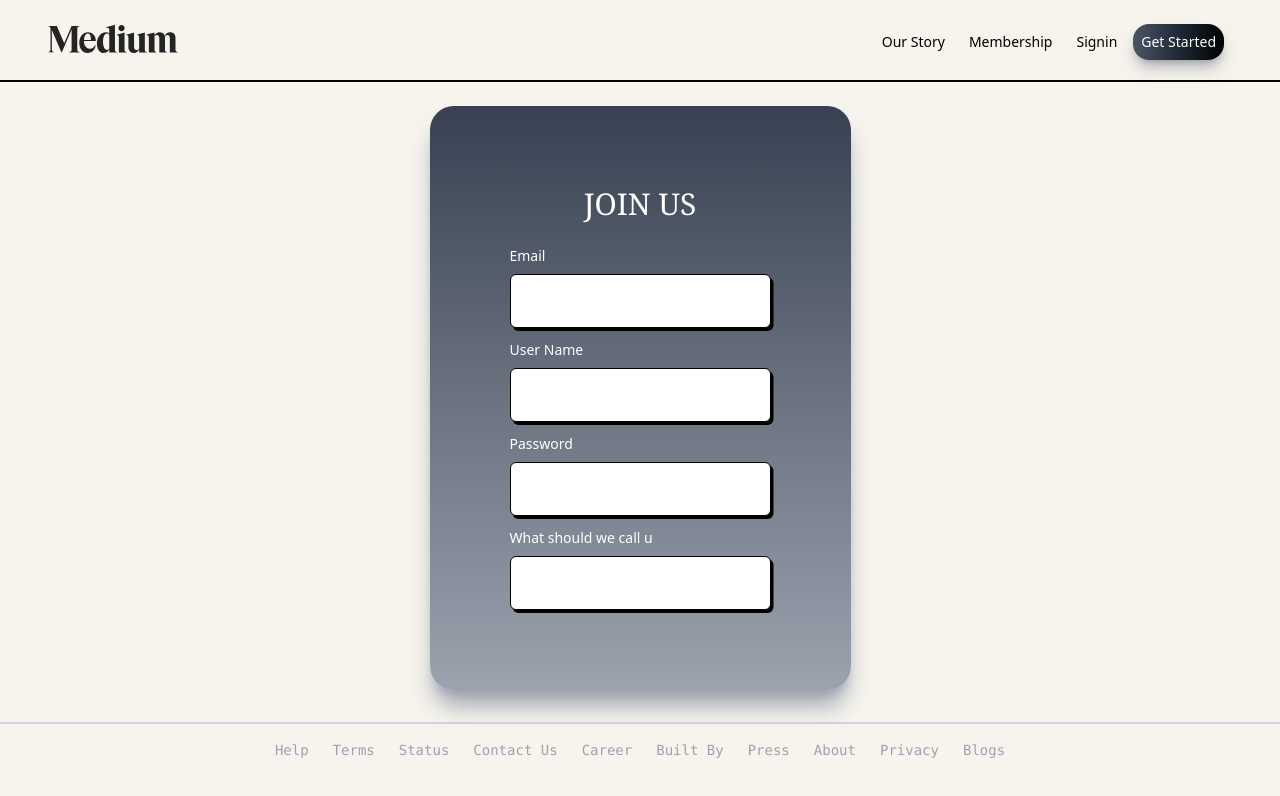
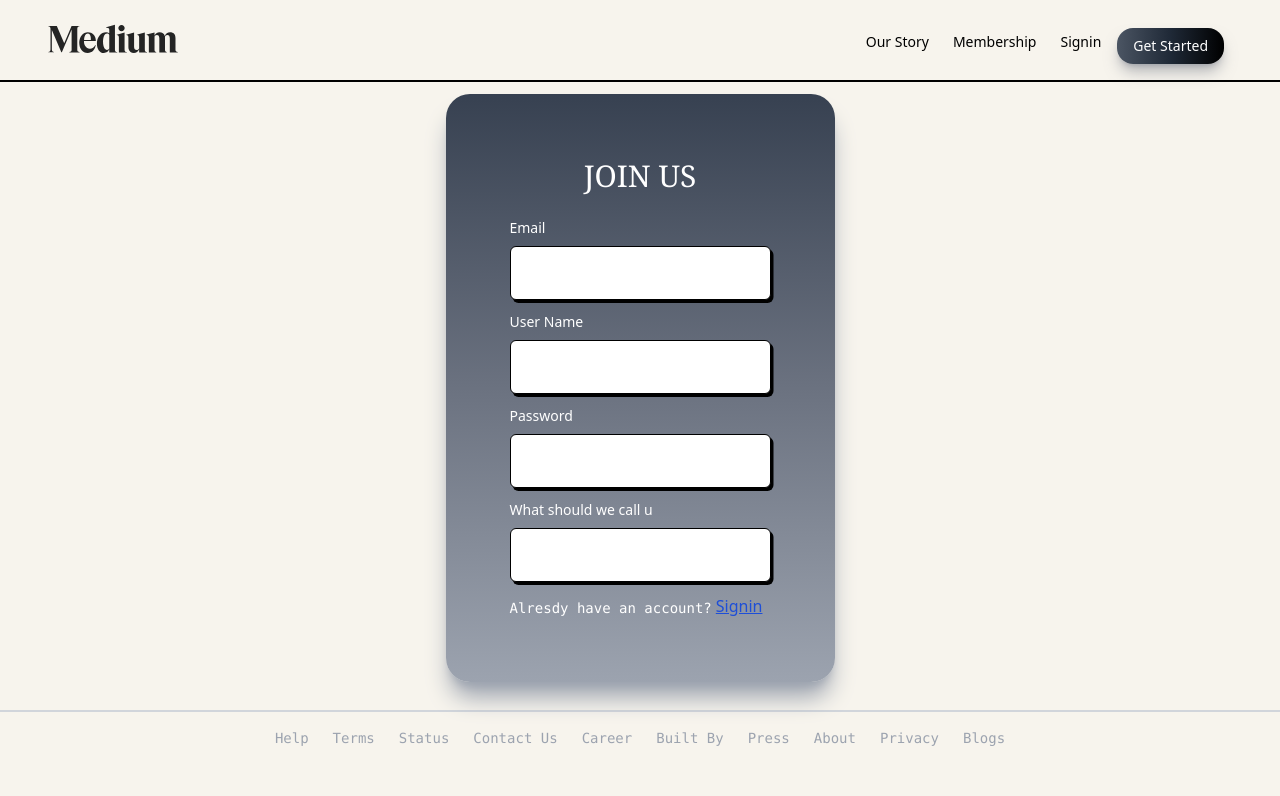
Before and after one commit to Aksh002/Medium_app_clone, a React (Vite) app in the folder Frontend/: page /signup in a window 1280 px wide. Shown: the top 796 px of the page. Built offline with nearby package versions, Linux system fonts and the light colour scheme.

Commit message:
Schedulded pusj of 21/1/25

```diff
--- a/Frontend/src/App.tsx
+++ b/Frontend/src/App.tsx
@@ -7,10 +7,13 @@ import { BrowserRouter,Route,Routes } from 'react-router-dom'
 import { FrontPage } from './pages/FrontPage'
 import { Draft } from './pages/Draft'
 import { Blog } from './pages/Blog'
+import { useState } from 'react'
+
+
 
 function App() {
   //const [count, setCount] = useState(0)
-
+  // const { login,setLogin }=  useState(false)
   return (
     <div>
       <BrowserRouter>
--- a/Frontend/src/components/Button.tsx
+++ b/Frontend/src/components/Button.tsx
@@ -4,7 +4,7 @@ const Button = () => {
   return (
     <StyledWrapper>
       <button>
-        <div className="svg-wrapper-1">
+        <div className="svg-wrapper-1 invisible sm:visible">
           <div className="svg-wrapper">
             <svg xmlns="http://www.w3.org/2000/svg" viewBox="0 0 24 24" width={35} height={28} className="icon">
               <path d="M22,15.04C22,17.23 20.24,19 18.07,19H5.93C3.76,19 2,17.23 2,15.04C2,13.07 3.43,11.44 5.31,11.14C5.28,11 5.27,10.86 5.27,10.71C5.27,9.33 6.38,8.2 7.76,8.2C8.37,8.2 8.94,8.43 9.37,8.8C10.14,7.05 11.13,5.44 13.91,5.44C17.28,5.44 18.87,8.06 18.87,10.83C18.87,10.94 18.87,11.06 18.86,11.17C20.65,11.54 22,13.13 22,15.04Z" />
--- a/Frontend/src/components/InputBox.tsx
+++ b/Frontend/src/components/InputBox.tsx
@@ -1,7 +1,7 @@
 export const InputBox=({props})=>{
     return <div>
-        <label className="block mb-2 text-sm font-medium text-white">{props}</label>
-        <input className="font-sans max-w-[1000px] p-3.5 text-base border-[1.5px] border-black rounded-md shadow-[2.5px_3px_0_black] outline-none transition ease duration-200 focus:shadow-[5.5px_7px_0_black]" />
+        <label className="block mb-2 text-sm font-normal sm:font-medium text-white">{props}</label>
+        <input className="font-sans max-w-[1000px] p-2 sm:p-3.5 text-base border-[1.5px] border-black rounded-md shadow-[2.5px_3px_0_black] outline-none transition ease duration-200 focus:shadow-[5.5px_7px_0_black]" />
     </div>
 }
 
--- a/Frontend/src/components/Onboarding.tsx
+++ b/Frontend/src/components/Onboarding.tsx
@@ -1,13 +1,21 @@
+import { Link } from "react-router-dom"
 import { InputBox } from "./InputBox"
-export const Onboarding=({props})=>{
+export const Onboarding=({props}:{type:'Signup'|'Signin'})=>{
     return <div>
         <div className="flex justify-center">
-                <div className="flex-col justify-center space-y-3 p-20 mb-4 mt-6 rounded-3xl  bg-gradient-to-b from-gray-700 via-gray-500 to-gray-400 border-black shadow-xl shadow-gray-400">
-                    <div className="font-serif text-3xl flex justify-center text-white  mb-6 font-medium  rounded-lg">{props=='Signin'?<span>WELCOME!!</span>:<span>JOIN US</span>}</div>
+                <div className="flex-col justify-center space-y-1 sm:space-y-3 p-10 sm:p-16 mb-3 mt-3 rounded-3xl  bg-gradient-to-b from-gray-700 via-gray-500 to-gray-400 border-black shadow-xl shadow-gray-400">
+                    <div className="font-serif text-lg sm:text-3xl flex justify-center text-white mb-6 font-normal sm:font-medium  rounded-lg">{props=='Signin'?<span>WELCOME!!</span>:<span>JOIN US</span>}</div>
                     <InputBox props={"Email"}></InputBox>
                     {props=='Signin'?<div></div>:<InputBox props={"User Name"}></InputBox>}
                     <InputBox props={"Password"}></InputBox>
                     {props=='Signin'?<div></div>:<InputBox props={"What should we call u"}></InputBox>}
+                    {props=='Signup'?<div className="flex space-x-1">
+                            <div className="text-white text-sm font-thin font-mono mt-1">Alresdy have an account?</div>
+                            <Link className="text-blue-700 underline " to={'/signin'}>Signin</Link>
+                        </div>:<div className="flex space-x-1">
+                            <div className="text-white text-sm font-thin font-mono mt-1">New Here?</div>
+                            <Link className="text-blue-700 underline" to={'/signup'}>Signup</Link>
+                        </div>}
                 </div>
             </div>
     </div>
--- a/Frontend/src/components/SignupButton.tsx
+++ b/Frontend/src/components/SignupButton.tsx
@@ -1,11 +1,11 @@
 export const SignupButton1=()=>{
     return <div>
-        <button type="button" className="text-white bg-gradient-to-r from-gray-600 via-gray-800 to-black hover:bg-gradient-to-br focus:ring-2 focus:outline-none focus:ring-gray-300 dark:focus:ring-gray-800 shadow-lg shadow-gray-500/50 dark:shadow-lg dark:shadow-gray-800/80 font-medium rounded-3xl text-sm sm:text-lg px-6 sm:px-10 py-2 text-center me-2 mb-2 ">Get Started</button>
+        <button type="button" className="text-white bg-gradient-to-r from-gray-600 via-gray-800 to-black hover:bg-gradient-to-br focus:ring-2 focus:outline-none focus:ring-gray-300 dark:focus:ring-gray-800 shadow-lg shadow-gray-500/50 dark:shadow-lg dark:shadow-gray-800/80 font-medium rounded-3xl text-base sm:text-lg px-5 sm:px-10 py-1 sm:py-2 text-center me-2 mb-2 ">Get Started</button>
     </div>
 }
 
 export const SignupButton2=()=>{
     return <div>
-        <button type="button" className="text-white bg-gradient-to-r from-gray-600 via-gray-800 to-black hover:bg-gradient-to-br focus:ring-4 focus:outline-none focus:ring-gray-300 dark:focus:ring-gray-800 shadow-lg shadow-gray-500/50 dark:shadow-lg dark:shadow-gray-800/80 font-normal sm:font-medium rounded-2xl text-sm px-2 pd:px-4 py-1 sm:py-2 text-center me-2  ">Get Started</button>
+        <button type="button" className="text-white bg-gradient-to-r from-gray-600 via-gray-800 to-black hover:bg-gradient-to-br focus:ring-4 focus:outline-none focus:ring-gray-300 dark:focus:ring-gray-800 shadow-lg shadow-gray-500/50 dark:shadow-lg dark:shadow-gray-800/80 font-normal mt-1 sm:font-medium rounded-2xl text-sm px-2 sm:px-4 py-1 sm:py-2 text-center me-2  ">Get Started</button>
     </div>
 }
--- a/Frontend/src/pages/Blogs.tsx
+++ b/Frontend/src/pages/Blogs.tsx
@@ -6,7 +6,7 @@ export const Blogs=()=>{
         <div>
             <TopBar2></TopBar2>
         </div>
-        <div>
+        <div className="mt-8">
             <BlogPrev></BlogPrev>
         </div>
     </div>
--- a/Frontend/src/pages/FrontPage.tsx
+++ b/Frontend/src/pages/FrontPage.tsx
@@ -5,9 +5,9 @@ import { Topbar } from "../components/Topbar"
 export const FrontPage=()=>{
     return <div className="bg-customColor h-screen">
         <Topbar></Topbar>
-        <div className="pb-12 flex justify-between">
+        <div className="pb-12 flex justify-between mb-24 lg:mb-0">
             <div className="ml-16 flex-col justify-start space-y-5 sm:space-y-9">
-                <div className="text-3xl sm:text-9xl font-serif font-semibold sm:font-thin mt-40">
+                <div className="text-3xl sm:text-5xl lg:text-9xl  font-serif font-semibold sm:font-thin mt-40">
                     <div>Human </div>
                     <div>Stories & Ideas</div>
                 </div>
--- a/Frontend/src/pages/Signin.tsx
+++ b/Frontend/src/pages/Signin.tsx
@@ -6,7 +6,7 @@ export const Signin=()=>{
     return <div>
         <div className="min-h-screen bg-customColor ">
             <Topbar></Topbar>
-            <div className="mt-16 mb-32">
+            <div className="mt-16 mb-16 sm:mb-32">
                 <Onboarding props={'Signin'}></Onboarding>
             </div>
             <BottomBar></BottomBar>
```
Also changed, not shown: Frontend/src/components/Topbar.tsx (+2 -2 lines).
